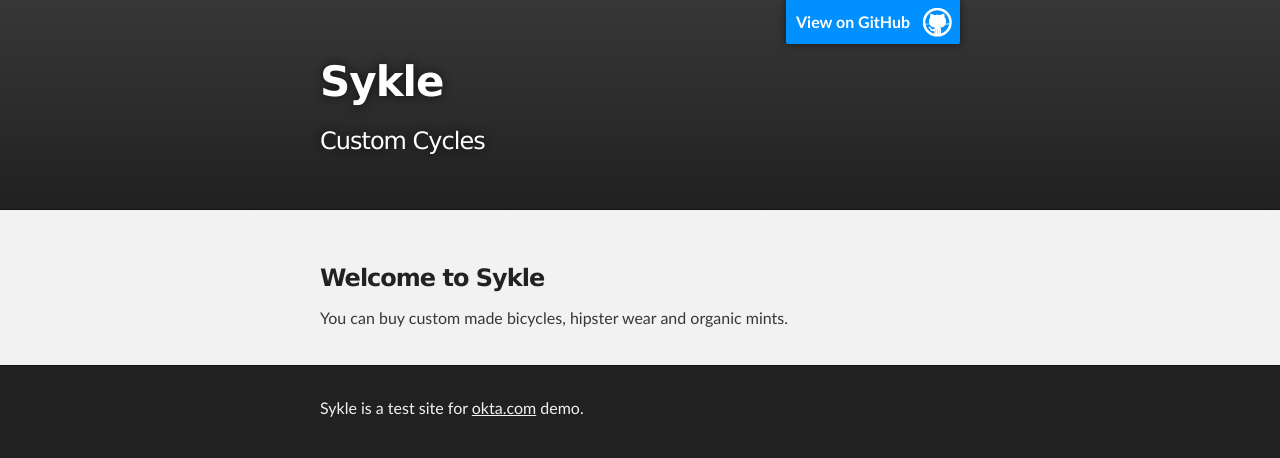
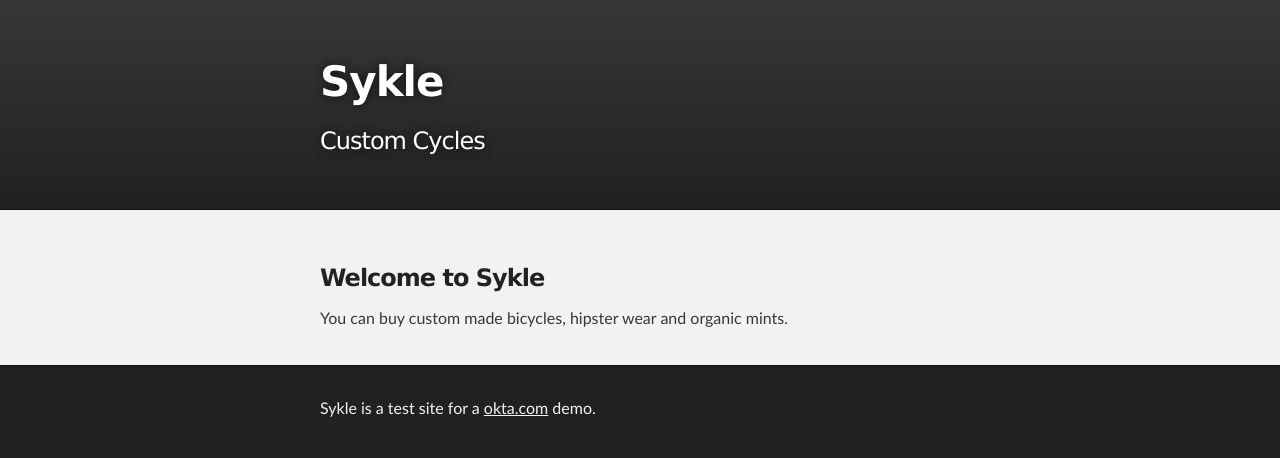
Before and after one commit to mmaha/sykle, a plain HTML site: page index.html in a window 1280 px wide. Drawn offline with Linux system fonts and the light colour scheme.

Commit message:
Update index.html
Removed the link to github for forking

```diff
--- a/index.html
+++ b/index.html
@@ -16,11 +16,8 @@
     <!-- HEADER -->
     <div id="header_wrap" class="outer">
         <header class="inner">
-          <a id="forkme_banner" href="https://github.com/mmaha/sykle">View on GitHub</a>
-
           <h1 id="project_title">Sykle</h1>
           <h2 id="project_tagline">Custom Cycles</h2>
-
         </header>
     </div>
 
@@ -37,11 +34,8 @@
     <!-- FOOTER  -->
     <div id="footer_wrap" class="outer">
       <footer class="inner">
-        <p class="copyright">Sykle is a test site for <a href="http://okta.com">okta.com</a> demo.</p>
+        <p class="copyright">Sykle is a test site for a <a href="http://okta.com">okta.com</a> demo.</p>
       </footer>
     </div>
-
-
-
   </body>
 </html>
```
